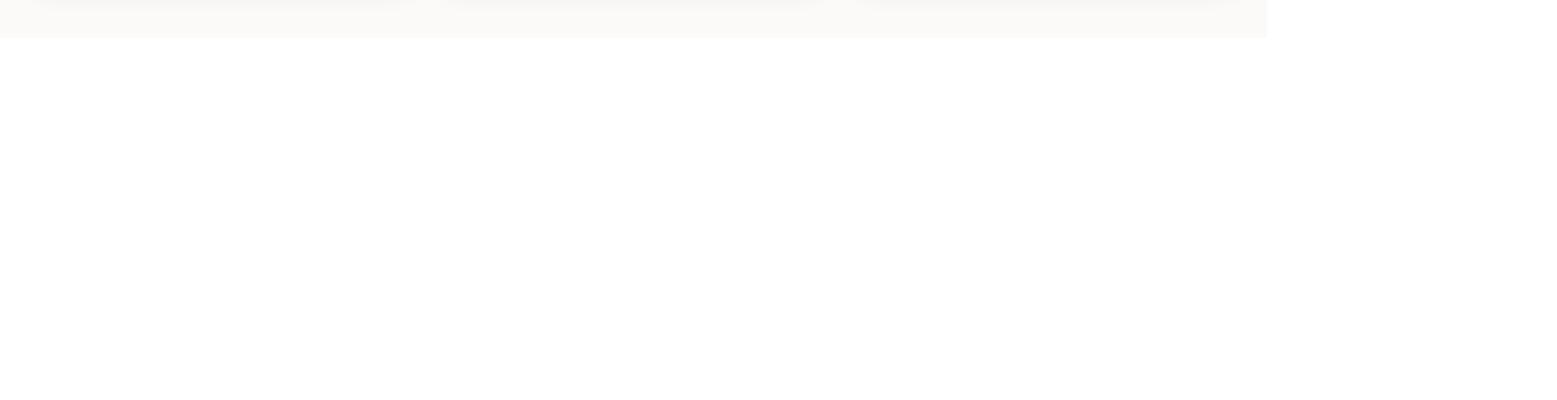
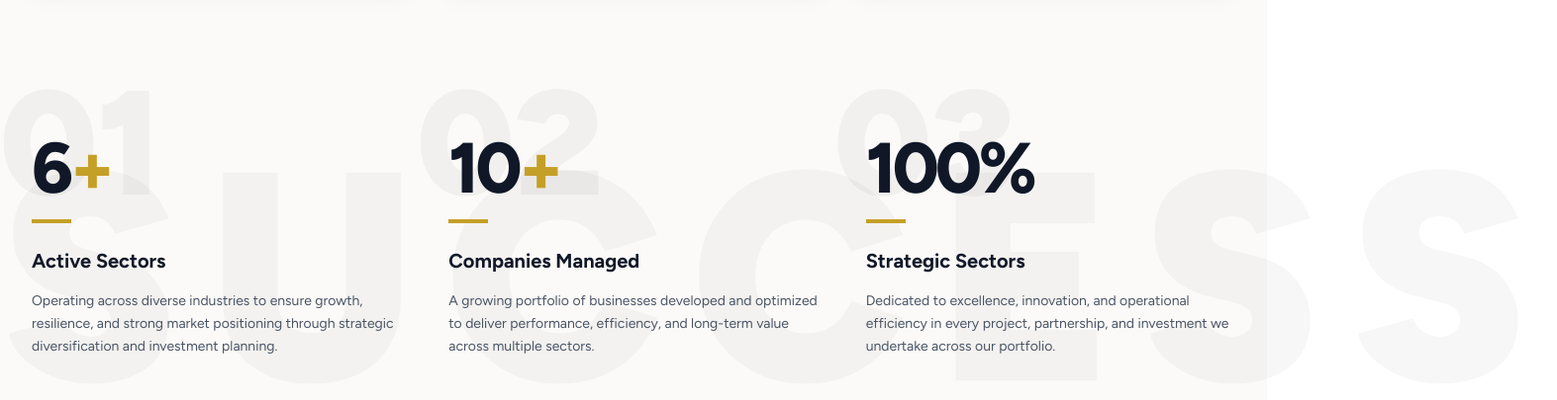
Before and after one commit to sabbir-hossen66/salem-ai-product-frontend, a Next.js app: page / in a window 1280 px wide. Shown: the part 909-1314 px from the top of the page at 99% size, 1573 px wide, since content can reach past the window. Before the commit the page ends 947 px from the top, so only its background shows below. Built offline with nearby package versions, Linux system fonts and the light colour scheme.

Commit message:
add background in hero

```diff
--- a/components/landingPage/components/Hero.tsx
+++ b/components/landingPage/components/Hero.tsx
@@ -5,12 +5,13 @@ export default function Hero() {
     return (
         <section className="relative w-full bg-[#fbfaf8]">
 
-            {/* Top Hero Section: Text + Image */}
+            {/* =========================================
+                1. Top Hero Section: Text + Image
+            ========================================= */}
             <div className="relative flex flex-col lg:flex-row w-full">
 
-                {/* 1. Left Content Area (Text) */}
+                {/* Left Content Area (Text) */}
                 <div className="w-full max-w-7xl mx-auto px-4 sm:px-6 lg:px-8 flex">
-                    {/* lg:w-[55%] দেওয়া হয়েছে যাতে টেক্সট অর্ধেকের বেশি জায়গা নেয় এবং ছবির সাথে ব্যালেন্স হয় */}
                     <div className="w-full lg:w-[55%] pt-16 pb-32 lg:pt-32 lg:pb-48 pr-0 lg:pr-12 relative z-10">
 
                         {/* Small Overline Text */}
@@ -33,14 +34,14 @@ export default function Hero() {
 
                         {/* Buttons */}
                         <div className="flex flex-col sm:flex-row gap-4">
-                            <button className="bg-gradient-to-r from-[#745B00] to-[#FFC300] text-white px-8 py-3.5 flex justify-center items-center font-semibold hover:opacity-90 transition-opacity">
+                            <button className="bg-gradient-to-r from-[#745B00] to-[#FFC300] text-white px-8 py-3.5 flex justify-center items-center font-semibold hover:opacity-90 transition-opacity shadow-md">
                                 Explore Our Business
                                 <svg className="w-5 h-5 ml-2" fill="none" stroke="currentColor" viewBox="0 0 24 24">
                                     <path strokeLinecap="round" strokeLinejoin="round" strokeWidth={2} d="M14 5l7 7m0 0l-7 7m7-7H3" />
                                 </svg>
                             </button>
 
-                            <button className="border border-[#C5A028] text-[#745B00] bg-white px-8 py-3.5 flex justify-center items-center font-semibold hover:bg-[#C5A028] hover:text-white transition-colors">
+                            <button className="border border-[#C5A028] text-[#745B00] bg-white px-8 py-3.5 flex justify-center items-center font-semibold hover:bg-[#C5A028] hover:text-white transition-colors shadow-sm">
                                 Our Vision
                                 <svg className="w-5 h-5 ml-2" fill="none" stroke="currentColor" viewBox="0 0 24 24">
                                     <path strokeLinecap="round" strokeLinejoin="round" strokeWidth={2} d="M14 5l7 7m0 0l-7 7m7-7H3" />
@@ -50,10 +51,10 @@ export default function Hero() {
                     </div>
                 </div>
 
-                {/* 2. Right Image Area (Desktop) - Absolutely positioned to bleed to the edge */}
+                {/* Right Image Area (Desktop) */}
                 <div className="hidden lg:block absolute top-0 right-0 w-[45%] h-full z-0">
                     <Image
-                        src="https://images.unsplash.com/photo-1556761175-5973dc0f32e7?q=80&w=1632&auto=format&fit=crop" // এখানে আপনার অরিজিনাল ছবির লিংক দিন
+                        src="https://images.unsplash.com/photo-1556761175-5973dc0f32e7?q=80&w=1632&auto=format&fit=crop"
                         alt="Business Meeting"
                         fill
                         className="object-cover object-left"
@@ -61,10 +62,10 @@ export default function Hero() {
                     />
                 </div>
 
-                {/* 3. Mobile Image Area (Flows normally in document) */}
+                {/* Mobile Image Area */}
                 <div className="block lg:hidden w-full h-[350px] sm:h-[450px] relative z-0">
                     <Image
-                        src="https://images.unsplash.com/photo-1556761175-5973dc0f32e7?q=80&w=1632&auto=format&fit=crop" // এখানে আপনার অরিজিনাল ছবির লিংক দিন
+                        src="https://images.unsplash.com/photo-1556761175-5973dc0f32e7?q=80&w=1632&auto=format&fit=crop"
                         alt="Business Meeting"
                         fill
                         className="object-cover object-center"
@@ -73,9 +74,11 @@ export default function Hero() {
                 </div>
             </div>
 
-            {/* Overlapping Cards Section */}
-            {/* -mt-20 এবং lg:-mt-28 দিয়ে কার্ডগুলোকে ছবির ওপর ভাসমান (Overlap) করা হয়েছে */}
-            <div className="relative z-20 max-w-7xl mx-auto px-4 sm:px-6 lg:px-8 -mt-20 lg:-mt-28 pb-16">
+
+            {/* =========================================
+                2. Overlapping Cards Section
+            ========================================= */}
+            <div className="relative z-20 max-w-7xl mx-auto px-4 sm:px-6 lg:px-8 -mt-20 lg:-mt-28 pb-16 lg:pb-24">
                 <div className="grid grid-cols-1 md:grid-cols-3 gap-6 lg:gap-8">
 
                     {/* Card 1 */}
@@ -104,6 +107,80 @@ export default function Hero() {
 
                 </div>
             </div>
+
+
+            {/* =========================================
+                3. Statistics / Success Section with Watermarks
+            ========================================= */}
+            <div className="relative max-w-7xl mx-auto px-4 sm:px-6 lg:px-8 pb-32 pt-16 z-0 overflow-hidden lg:overflow-visible">
+
+                {/* Huge Background 'SUCCESS' Watermark */}
+                <div className="absolute top-1/2 left-1/2 transform -translate-x-1/2 -translate-y-1/2 text-[90px] sm:text-[180px] lg:text-[260px] xl:text-[300px] font-black text-black/[0.03] select-none -z-20 pointer-events-none tracking-widest uppercase w-full text-center">
+                    SUCCESS
+                </div>
+
+                <div className="grid grid-cols-1 md:grid-cols-3 gap-20 lg:gap-12 relative z-10">
+
+                    {/* Stat Item 1 */}
+                    <div className="relative flex flex-col">
+                        {/* '01' Watermark */}
+                        <span className="absolute -top-16 -left-4 sm:-left-8 text-[120px] sm:text-[150px] font-black text-black/[0.04] leading-none select-none -z-10 pointer-events-none">
+                            01
+                        </span>
+
+                        <div className="relative z-10">
+                            <h2 className="text-6xl sm:text-7xl font-extrabold text-gray-900 tracking-tighter">
+                                6<span className="text-[#C5A028]">+</span>
+                            </h2>
+                            <div className="w-10 h-1 bg-[#C5A028] mt-4 mb-6"></div>
+                            <h4 className="text-xl font-bold text-gray-900 mb-4">Active Sectors</h4>
+                            <p className="text-gray-600 text-sm leading-relaxed">
+                                Operating across diverse industries to ensure growth, resilience, and strong market positioning through strategic diversification and investment planning.
+                            </p>
+                        </div>
+                    </div>
+
+                    {/* Stat Item 2 */}
+                    <div className="relative flex flex-col">
+                        {/* '02' Watermark */}
+                        <span className="absolute -top-16 -left-4 sm:-left-8 text-[120px] sm:text-[150px] font-black text-black/[0.04] leading-none select-none -z-10 pointer-events-none">
+                            02
+                        </span>
+
+                        <div className="relative z-10">
+                            <h2 className="text-6xl sm:text-7xl font-extrabold text-gray-900 tracking-tighter">
+                                10<span className="text-[#C5A028]">+</span>
+                            </h2>
+                            <div className="w-10 h-1 bg-[#C5A028] mt-4 mb-6"></div>
+                            <h4 className="text-xl font-bold text-gray-900 mb-4">Companies Managed</h4>
+                            <p className="text-gray-600 text-sm leading-relaxed">
+                                A growing portfolio of businesses developed and optimized to deliver performance, efficiency, and long-term value across multiple sectors.
+                            </p>
+                        </div>
+                    </div>
+
+                    {/* Stat Item 3 */}
+                    <div className="relative flex flex-col">
+                        {/* '03' Watermark */}
+                        <span className="absolute -top-16 -left-4 sm:-left-8 text-[120px] sm:text-[150px] font-black text-black/[0.04] leading-none select-none -z-10 pointer-events-none">
+                            03
+                        </span>
+
+                        <div className="relative z-10">
+                            <h2 className="text-6xl sm:text-7xl font-extrabold text-gray-900 tracking-tighter">
+                                100%
+                            </h2>
+                            <div className="w-10 h-1 bg-[#C5A028] mt-4 mb-6"></div>
+                            <h4 className="text-xl font-bold text-gray-900 mb-4">Strategic Sectors</h4>
+                            <p className="text-gray-600 text-sm leading-relaxed">
+                                Dedicated to excellence, innovation, and operational efficiency in every project, partnership, and investment we undertake across our portfolio.
+                            </p>
+                        </div>
+                    </div>
+
+                </div>
+            </div>
+
         </section>
     );
 }
```
